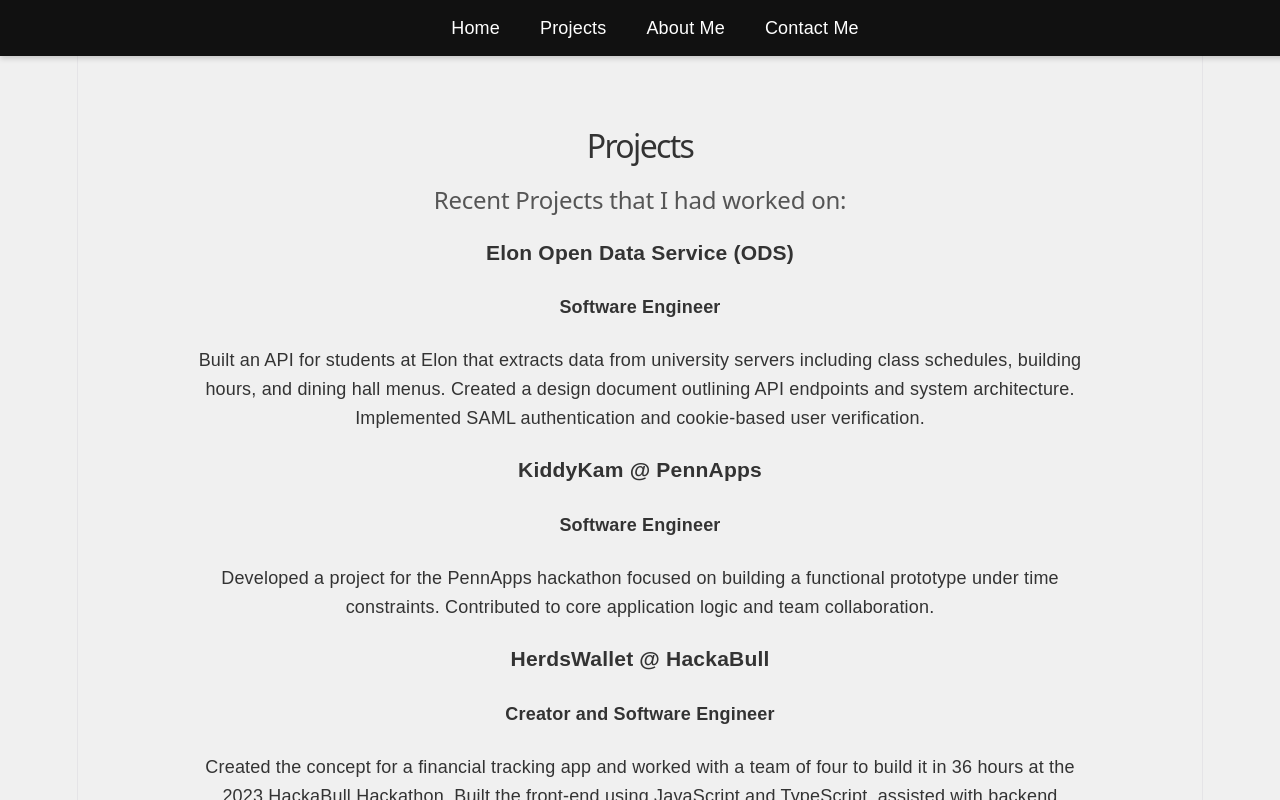
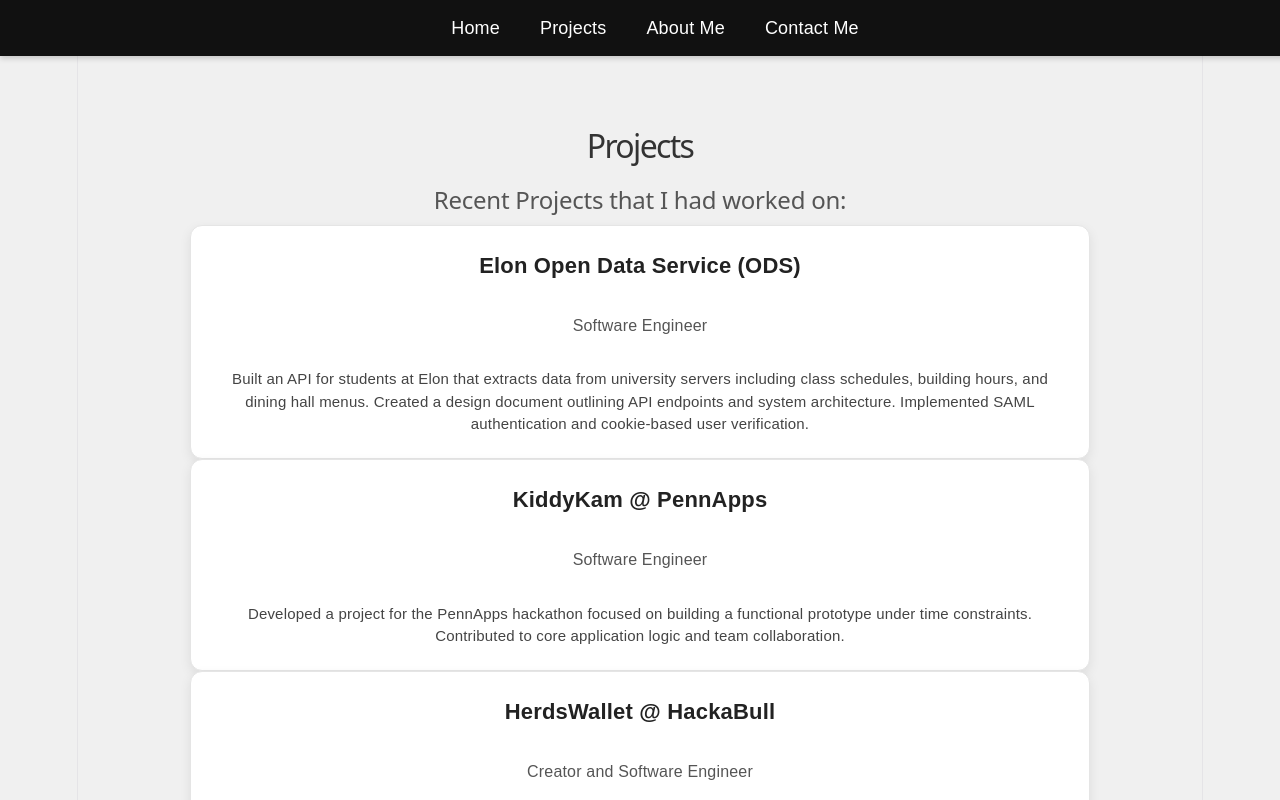
Before and after one commit to Spiderasasen/Remaking-A-freinds-portfoilio, a React (Vite) app in the folder main_page/: page /projects in a window 1280 px wide. Shown: the top 800 px of the page. Built offline with nearby package versions, Linux system fonts and the light colour scheme.

Commit message:
did a little cleanup

```diff
--- a/main_page/src/component/Project_Card.jsx
+++ b/main_page/src/component/Project_Card.jsx
@@ -1,4 +1,5 @@
 import React from "react";
+import "../styles/project-card.css"
 
 function ProjectCard({title, role, description}){
     return(
--- /dev/null
+++ b/main_page/src/styles/project-card.css
@@ -0,0 +1,42 @@
+/* ====== PROJECT CARD BASE ====== */
+.project-card {
+    background: #ffffff;
+    padding: 22px;
+    border-radius: 12px;
+    border: 1px solid #e5e5e5;
+    box-shadow: 0 4px 12px rgba(0,0,0,0.08);
+    transition: transform 0.25s ease, box-shadow 0.25s ease;
+    display: flex;
+    flex-direction: column;
+    gap: 30px;
+}
+
+/* ====== HOVER EFFECT ====== */
+.project-card:hover {
+    transform: translateY(-6px);
+    box-shadow: 0 10px 22px rgba(0,0,0,0.12);
+}
+
+/* ====== TITLE ====== */
+.project-card h3 {
+    margin: 0;
+    font-size: 22px;
+    font-weight: 600;
+    color: #222;
+}
+
+/* ====== ROLE ====== */
+.project-card h4 {
+    margin: 0;
+    font-size: 16px;
+    font-weight: 500;
+    color: #555;
+}
+
+/* ====== DESCRIPTION ====== */
+.project-card p {
+    margin: 0;
+    font-size: 15px;
+    color: #444;
+    line-height: 1.5;
+}
```
